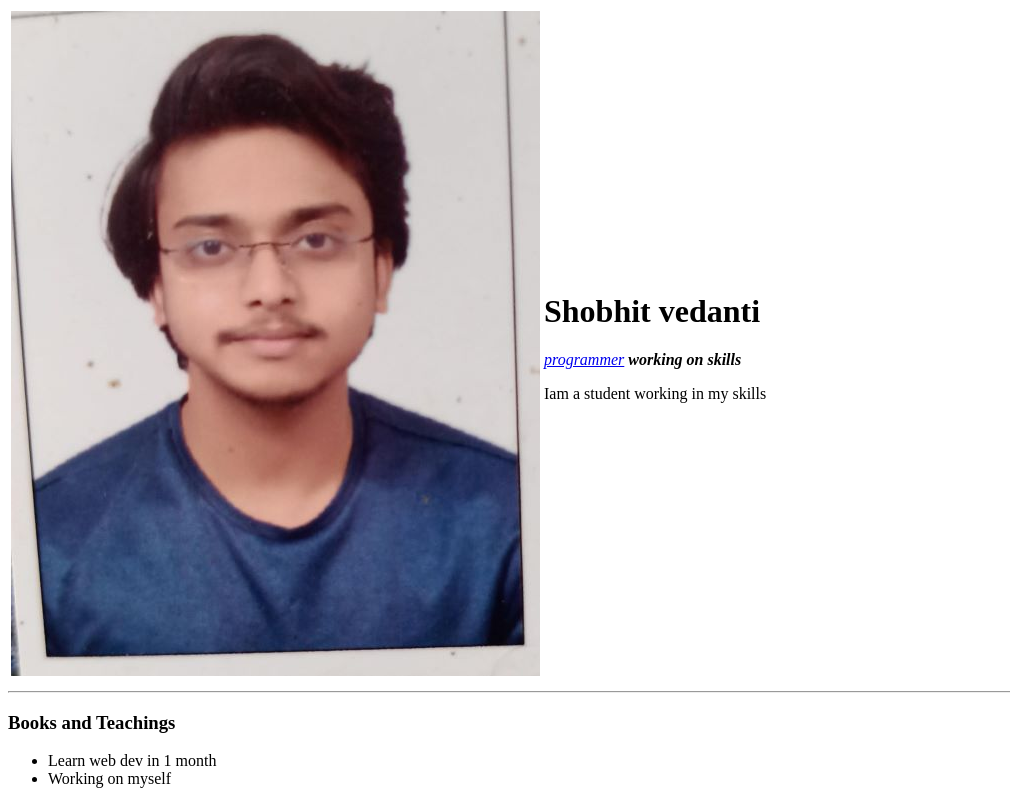
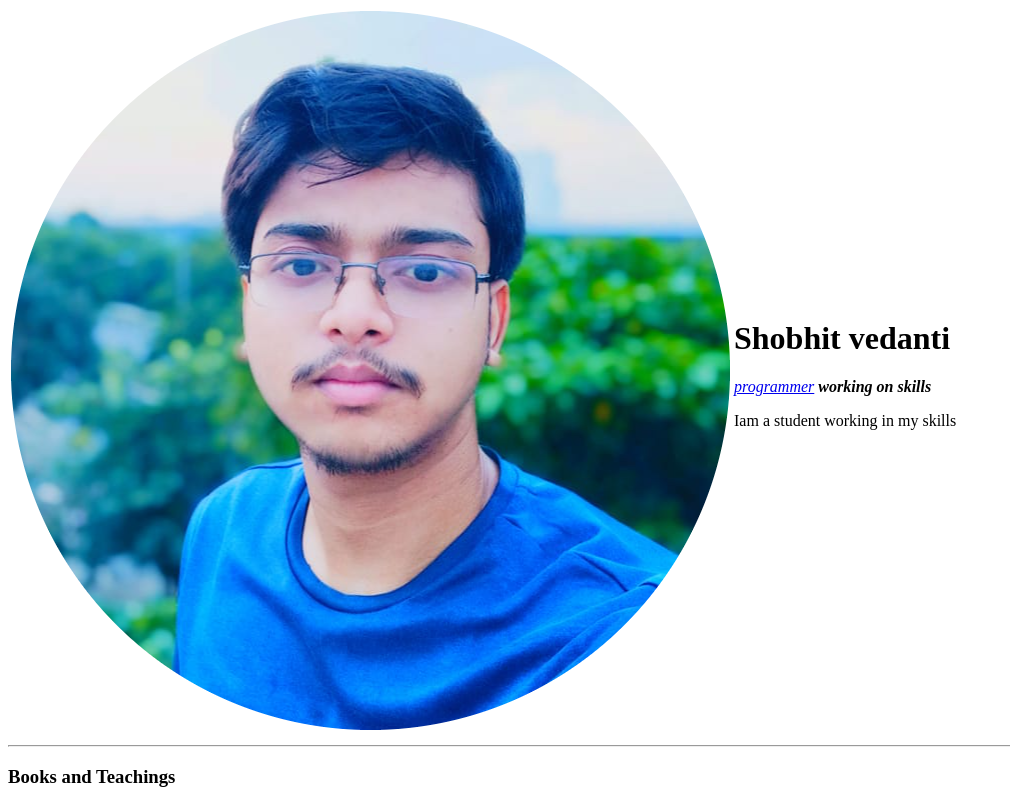
Before and after one commit to Sv200/cv, a plain HTML site: page index.html in a window 1280 px wide. Shown: the top 800 px of the page, without its empty margins (0-1010 px from the left). Drawn offline with Linux system fonts and the light colour scheme.

Commit message:
Update index.html

```diff
--- a/index.html
+++ b/index.html
@@ -8,7 +8,7 @@
 <body>
     <table collspace="10">
         <tr>
-            <td><img src= "image shobhit latest.jpg"alt=" Shobhit vedanti"> </td>
+            <td><img src= "DPIMAGE.PNG.png"alt=" Shobhit vedanti"> </td>
         <td><h1>
             Shobhit vedanti</h1>
        <p> <em><a href="https://en.wikipedia.org/wiki/Programmer">programmer</a> <strong> working on skills</strong> </em> </p>
```
